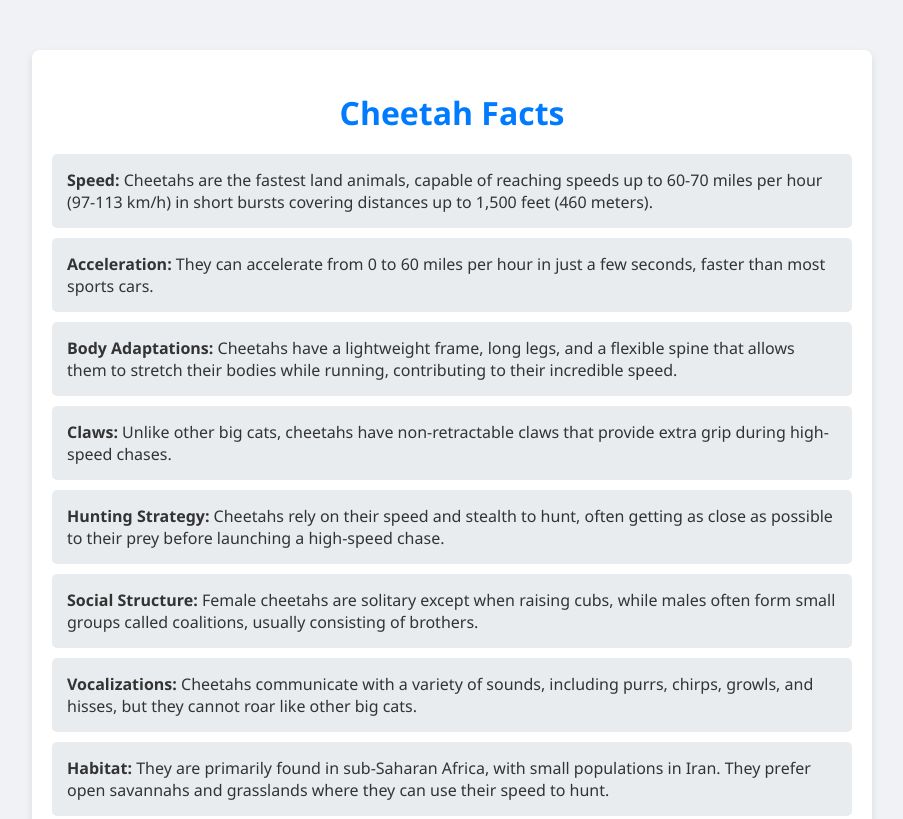
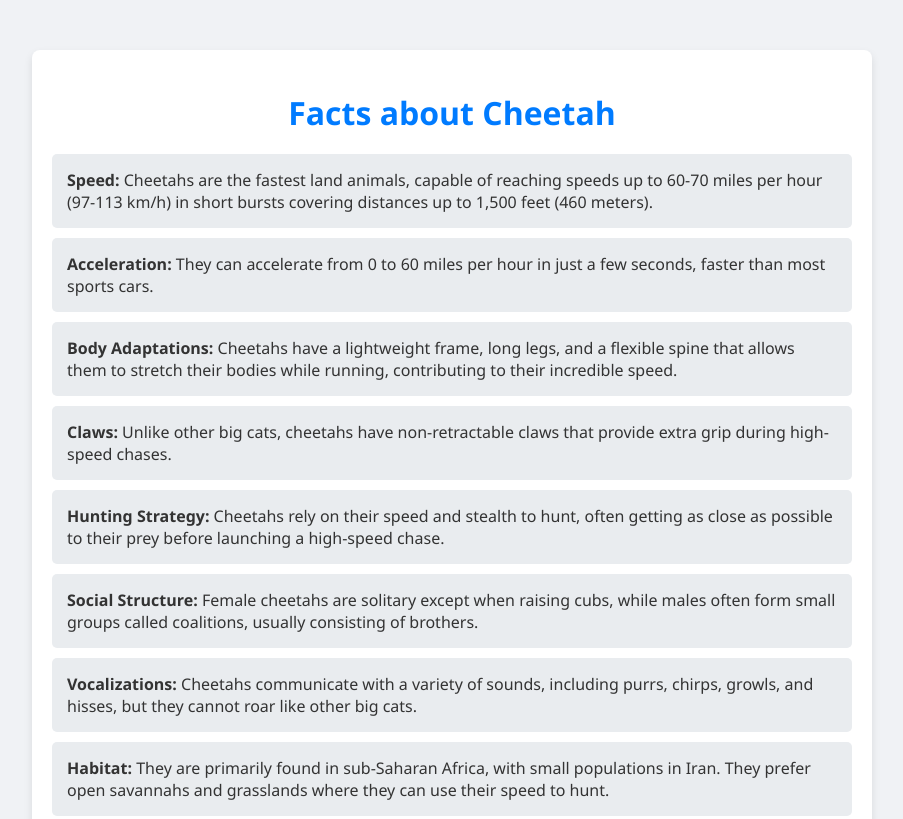
Before and after one commit to ChethanV2012/cheethafacts, a plain HTML site: page index.html in a window 1280 px wide. Shown: the top 819 px of the page, without its empty margins (188-1091 px from the left). Drawn offline with Linux system fonts and the light colour scheme.

Commit message:
Update index.html

```diff
--- a/index.html
+++ b/index.html
@@ -3,7 +3,7 @@
 <head>
     <meta charset="UTF-8">
     <meta name="viewport" content="width=device-width, initial-scale=1.0">
-    <title>Cheetah Facts</title>
+    <title>Facts about Cheetah</title>
     <style>
         body {
             font-family: 'Segoe UI', Tahoma, Geneva, Verdana, sans-serif;
@@ -80,7 +80,7 @@
 </head>
 <body>
     <div id="app">
-        <h1>Cheetah Facts</h1>
+        <h1>Facts about Cheetah</h1>
         <ul id="facts-list"></ul>
         <button id="replace-facts">Replace Facts</button>
     </div>
```
